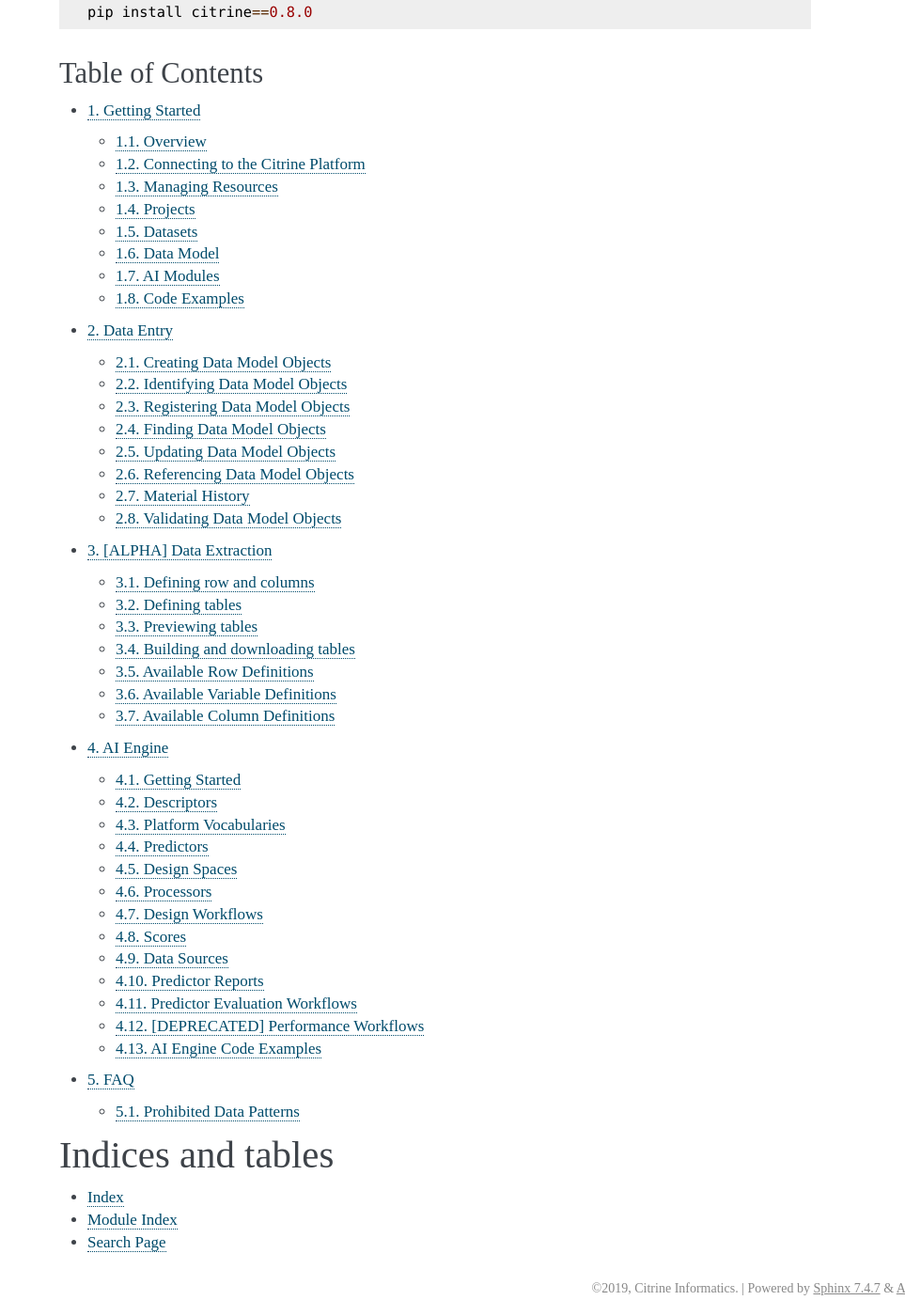
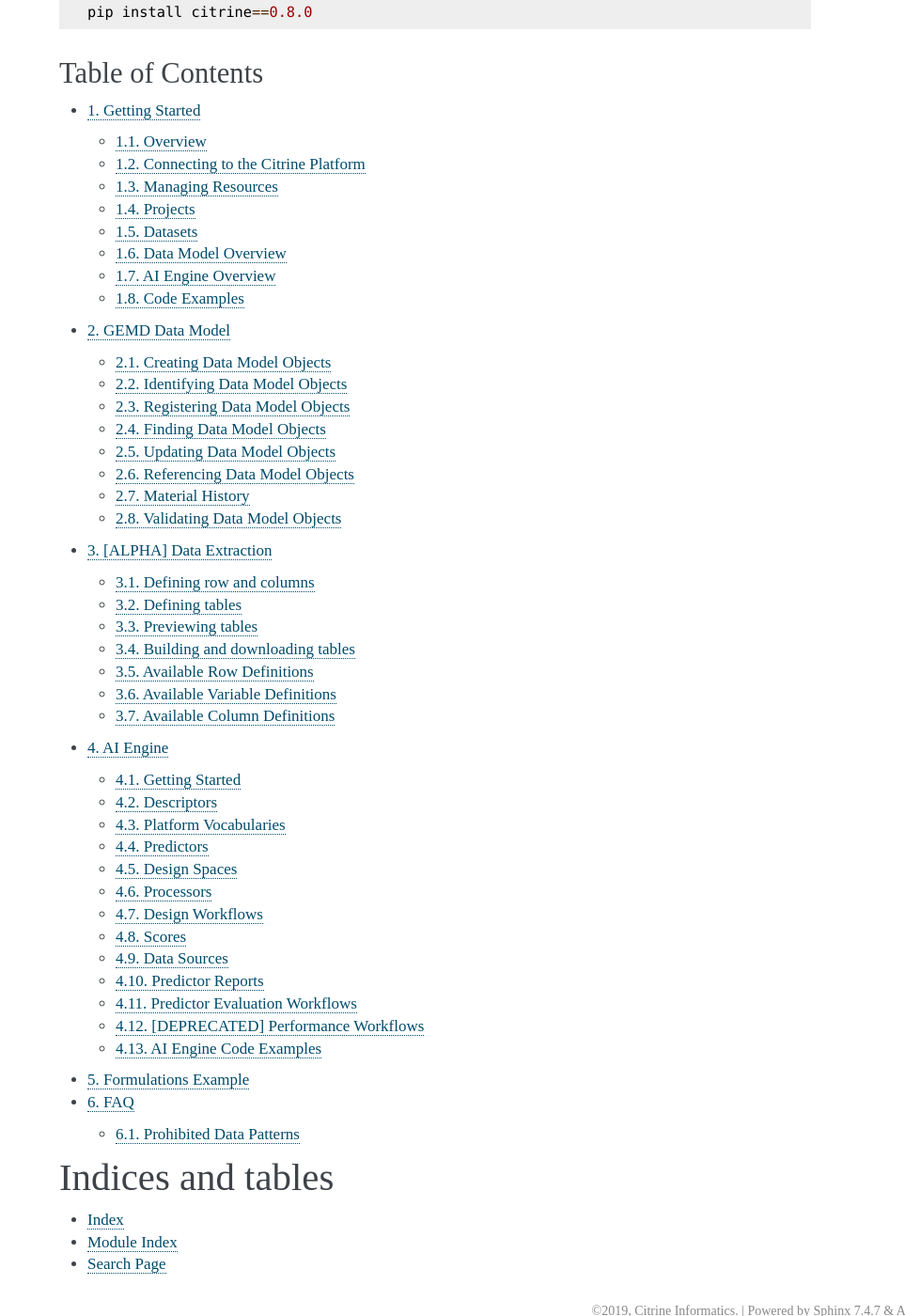
Before and after one commit to CitrineInformatics/citrine-python, a Sphinx documentation site: the page built from docs/source/index.rst, in a window 1280 px wide and 1400 px high, scrolled down 454 px. Shown: the whole window at 94% size, without its empty margins (317-1280 px from the left). Built offline with Sphinx 7.4.7, drawn with Linux system fonts in a browser that asks for light colours.

Commit message:
Intro formulations example section, and change some other headers

```diff
--- a/docs/source/data_entry.rst
+++ b/docs/source/data_entry.rst
@@ -1,12 +1,12 @@
 .. data_entry:
 
-Data Entry
+GEMD Data Model
 =========================
 
 Creating Data Model Objects
 ---------------------------------
 
-Each data object and template in the GEMD_ data model has a corresponding resource in the Citrine Python Client.
+Each data object and template in GEMD_ (Graphical Expression of Materials Data) has a corresponding resource in the Citrine Python Client.
 For example, the :class:`citrine.resources.process_spec.ProcessSpec` class implements the ProcessSpec_ object in GEMD_.
 The Citrine Python Client implementations are consistent with the GEMD_ model specification.
 
--- a/docs/source/getting_started/ai_modules.rst
+++ b/docs/source/getting_started/ai_modules.rst
@@ -1,6 +1,6 @@
-==========
-AI Modules
-==========
+==================
+AI Engine Overview
+==================
 
 Overview
 --------
--- a/docs/source/getting_started/data_model.rst
+++ b/docs/source/getting_started/data_model.rst
@@ -1,6 +1,6 @@
-==========
-Data Model
-==========
+===================
+Data Model Overview
+===================
 
 Overview
 --------
--- a/docs/source/index.rst
+++ b/docs/source/index.rst
@@ -38,6 +38,7 @@
    data_entry
    data_extraction
    workflows/index
+   formulations_example
    FAQ/index
 
 Indices and tables
```
Also changed, not shown: docs/source/formulations_example.rst (added, +15 -0 lines).
